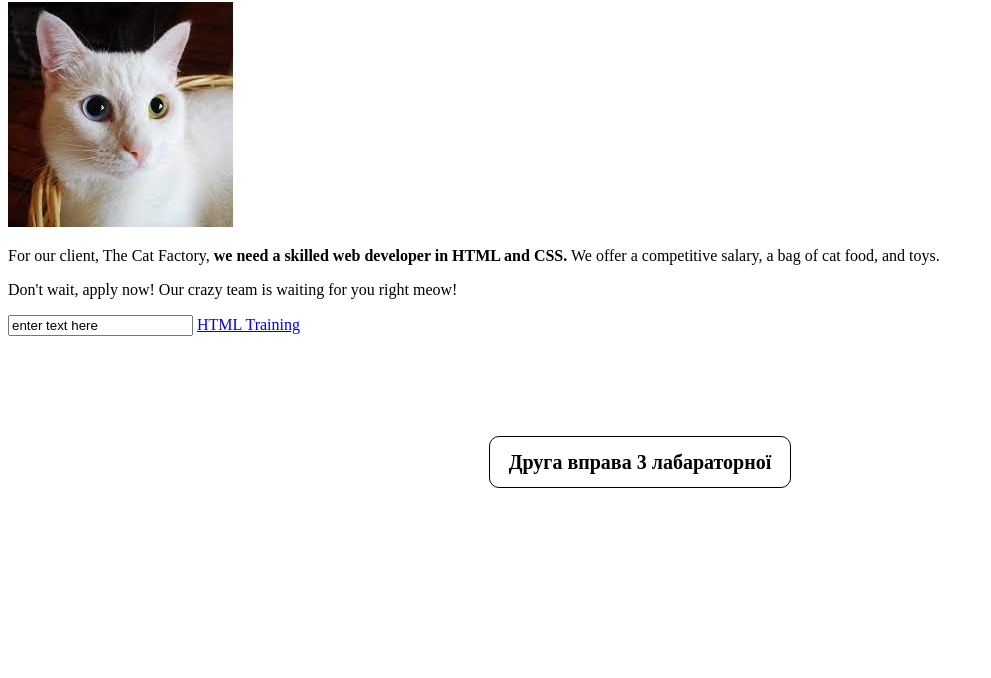
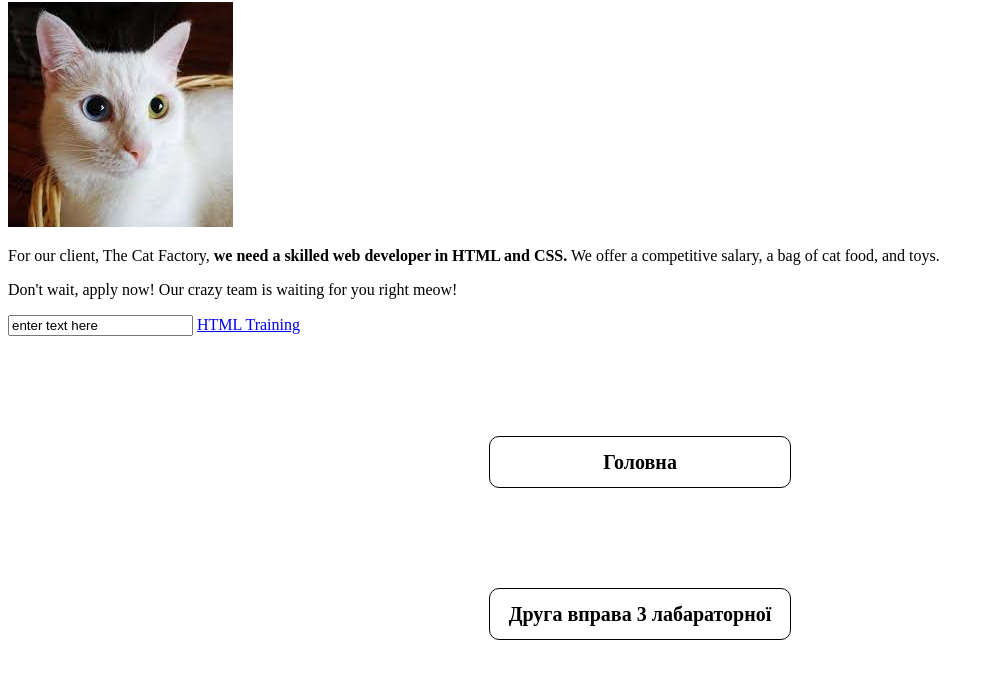
Before and after one commit to DementialDima/DementialDima.github.io, a plain HTML site: page laba3/index.html in a window 1280 px wide. Shown: the part 78-756 px from the top of the page, without its empty margins (0-991 px from the left). Drawn offline with Linux system fonts and the light colour scheme.

Commit message:
Update index.html

```diff
--- a/laba3/index.html
+++ b/laba3/index.html
@@ -24,10 +24,8 @@ For our client, The Cat Factory, <strong>we need a skilled
     <a href="http://functionite.com"
        title="We Train Developers">HTML Training</a>
 
+<a href="https://dementialdima.github.io" class="btn">Головна</a>
 <a href="https://dementialdima.github.io/laba2/" class="btn">Друга вправа 3 лабараторної</a>
-
-
-
 
 </body>
 </html>
```
